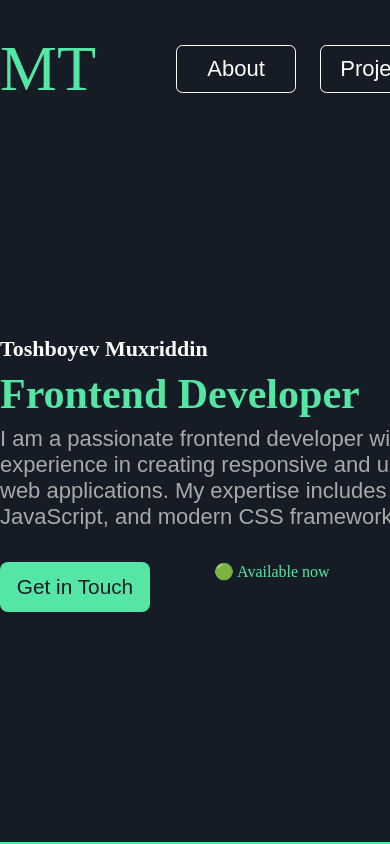
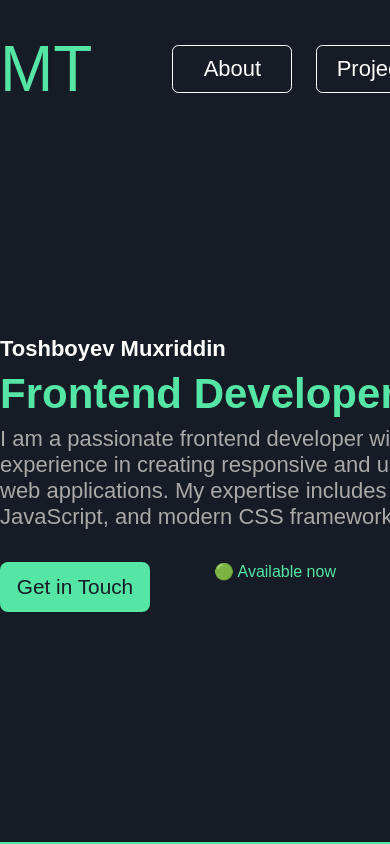
Before and after one commit to MukhriddinToshboyev/Portfoliyo, a React (Vite) app: page / in a window 390 px wide. Shown: the top 844 px of the page. Built offline with nearby package versions, Linux system fonts and the light colour scheme.

Commit message:
Improves global layout and responsive background

```diff
--- a/src/App.css
+++ b/src/App.css
@@ -4,9 +4,27 @@
   padding: 0;
 }
 
+body {
+  margin: 0;
+  padding: 0;
+  font-family: sans-serif;
+
+  background-color: #151c25;
+  background-size: cover;
+  background-position: center;
+  background-repeat: no-repeat;
+}
+
 .App {
-  background-color: #151c25;
   color: white;
   min-height: 100dvh;
   width: 100%;
 }
+
+@media (max-width: 768px) {
+  body,
+  .App {
+    background-size: cover;
+    background-position: center;
+  }
+}
```
